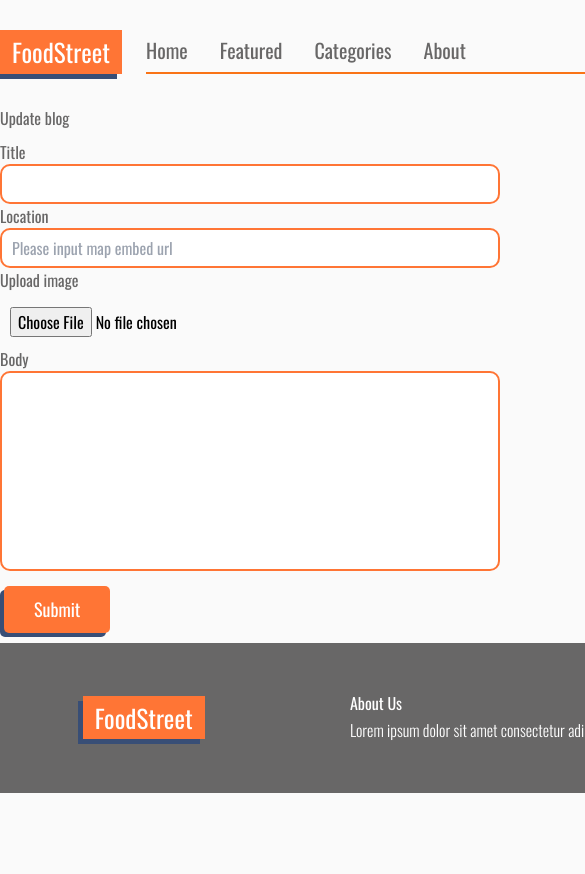
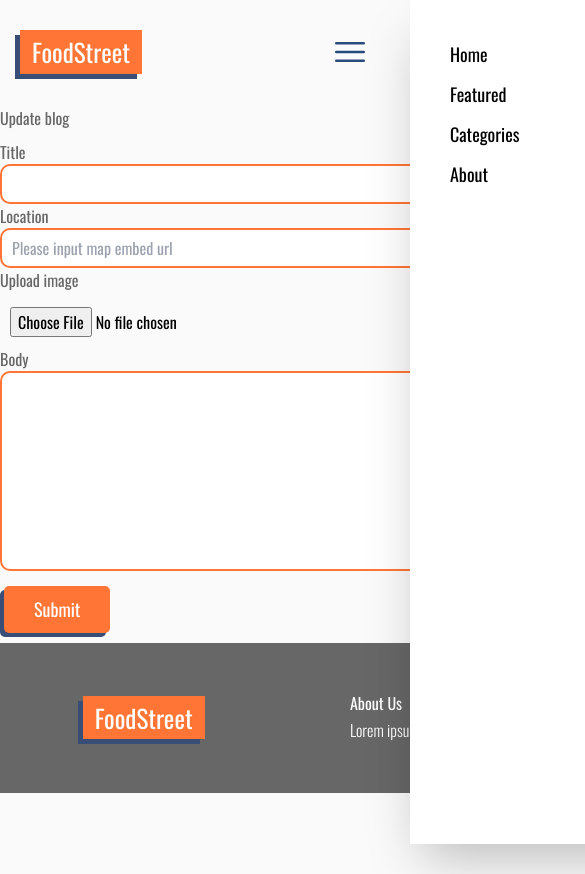
Before and after one commit to mango-gills/foodStreet, a React (Vite) app in the folder frontend/: page /update/1 in a window 390 px wide. Shown: the top 874 px of the page, 585 px wide, since content can reach past the window. Built offline with nearby package versions, Linux system fonts and the light colour scheme; no server answers.

Commit message:
test mobile navbar

```diff
--- a/frontend/src/components/FeaturedBlog.jsx
+++ b/frontend/src/components/FeaturedBlog.jsx
@@ -39,7 +39,7 @@
             <div className="slider-item">
               <img src={post.image_url[0].image} alt="image" />
               <div className="px-20 py-10 slider-description">
-                <div
+                {/* <div
                   className="w-[500px] bg-black/90 p-8 rounded-lg
                 flex flex-col justify-between items-start"
                 >
@@ -48,7 +48,7 @@
                   <button className="px-4 py-2 rounded-md bg-[#384e76] tracking-wider">
                     Read More
                   </button>
-                </div>
+                </div> */}
               </div>
             </div>
           </SwiperSlide>
--- a/frontend/src/components/Navbar.jsx
+++ b/frontend/src/components/Navbar.jsx
@@ -1,15 +1,21 @@
-import React from "react";
-import { Link, NavLink } from "react-router-dom";
+import React, { useState } from "react";
+import { NavLink } from "react-router-dom";
 
 const Navbar = () => {
+  const [navIcon, setNavIcon] = useState(false);
+
+  const handleMenuClick = () => {
+    setNavIcon(!navIcon);
+  };
+
   return (
-    <div className="flex items-end justify-center nav-bar-top w-[1400px] mx-auto mb-8">
+    <div className="flex w-full px-5 items-center justify-between md:items-end md:justify-center nav-bar-top max-w-[1400px] mx-auto mb-8">
       <NavLink to={"/"} className="logo">
         FoodStreet
       </NavLink>
 
-      <div className="flex justify-between w-full pb-2 ml-6 text-xl align-middle border-b-2 border-b-orange-500">
-        <div>
+      <div className="flex justify-between pb-2 ml-6 text-xl align-middle border-b-2 md:w-full border-b-orange-500">
+        <div className="hidden md:block">
           <ul className="flex gap-8 text-[#686767]">
             <li>
               <NavLink to={"/"}>Home</NavLink>
@@ -25,7 +31,7 @@
             </li>
           </ul>
         </div>
-        <div className="flex gap-6 text-[#284B7C] items-center">
+        <div className="md:flex gap-6 text-[#284B7C] items-center hidden">
           <svg
             xmlns="http://www.w3.org/2000/svg"
             fill="none"
@@ -35,8 +41,8 @@
             className="w-6 h-6"
           >
             <path
-              strokeLineCap="round"
-              strokeLineJoin="round"
+              strokeLinecap="round"
+              strokeLinejoin="round"
               d="M21 21l-5.197-5.197m0 0A7.5 7.5 0 105.196 5.196a7.5 7.5 0 0010.607 10.607z"
             />
           </svg>
@@ -45,6 +51,62 @@
           <NavLink>Login</NavLink>
         </div>
       </div>
+
+      {/* mobile menu icons */}
+      <div className="z-50 md:hidden" onClick={handleMenuClick}>
+        {navIcon ? (
+          <svg
+            xmlns="http://www.w3.org/2000/svg"
+            fill="none"
+            viewBox="0 0 24 24"
+            strokeWidth="1.5"
+            stroke="currentColor"
+            className="text-[#284B7C] w-10 h-10 cursor-pointer hover:text-orange-500 ease-in duration-150"
+          >
+            <path
+              strokeLinecap="round"
+              strokeLinejoin="round"
+              d="M6 18L18 6M6 6l12 12"
+            />
+          </svg>
+        ) : (
+          <svg
+            xmlns="http://www.w3.org/2000/svg"
+            fill="none"
+            viewBox="0 0 24 24"
+            strokeWidth="1.5"
+            stroke="currentColor"
+            className="text-[#284B7C] w-10 h-10 cursor-pointer hover:text-orange-500 ease-in duration-150"
+          >
+            <path
+              strokeLinecap="round"
+              strokeLinejoin="round"
+              d="M3.75 6.75h16.5M3.75 12h16.5m-16.5 5.25h16.5"
+            />
+          </svg>
+        )}
+      </div>
+
+      <div
+        className={`${
+          navIcon ? "-translate-x-0" : ""
+        } fixed translate-x-80 top-0 right-0 bg-white shadow-2xl w-[300px] h-screen z-10 md:hidden p-10 text-lg duration-200 ease-in`}
+      >
+        <ul className="space-y-3">
+          <li>
+            <a href="#">Home</a>
+          </li>
+          <li>
+            <a href="#">Featured</a>
+          </li>
+          <li>
+            <a href="#">Categories</a>
+          </li>
+          <li>
+            <a href="#">About</a>
+          </li>
+        </ul>
+      </div>
     </div>
   );
 };
```
